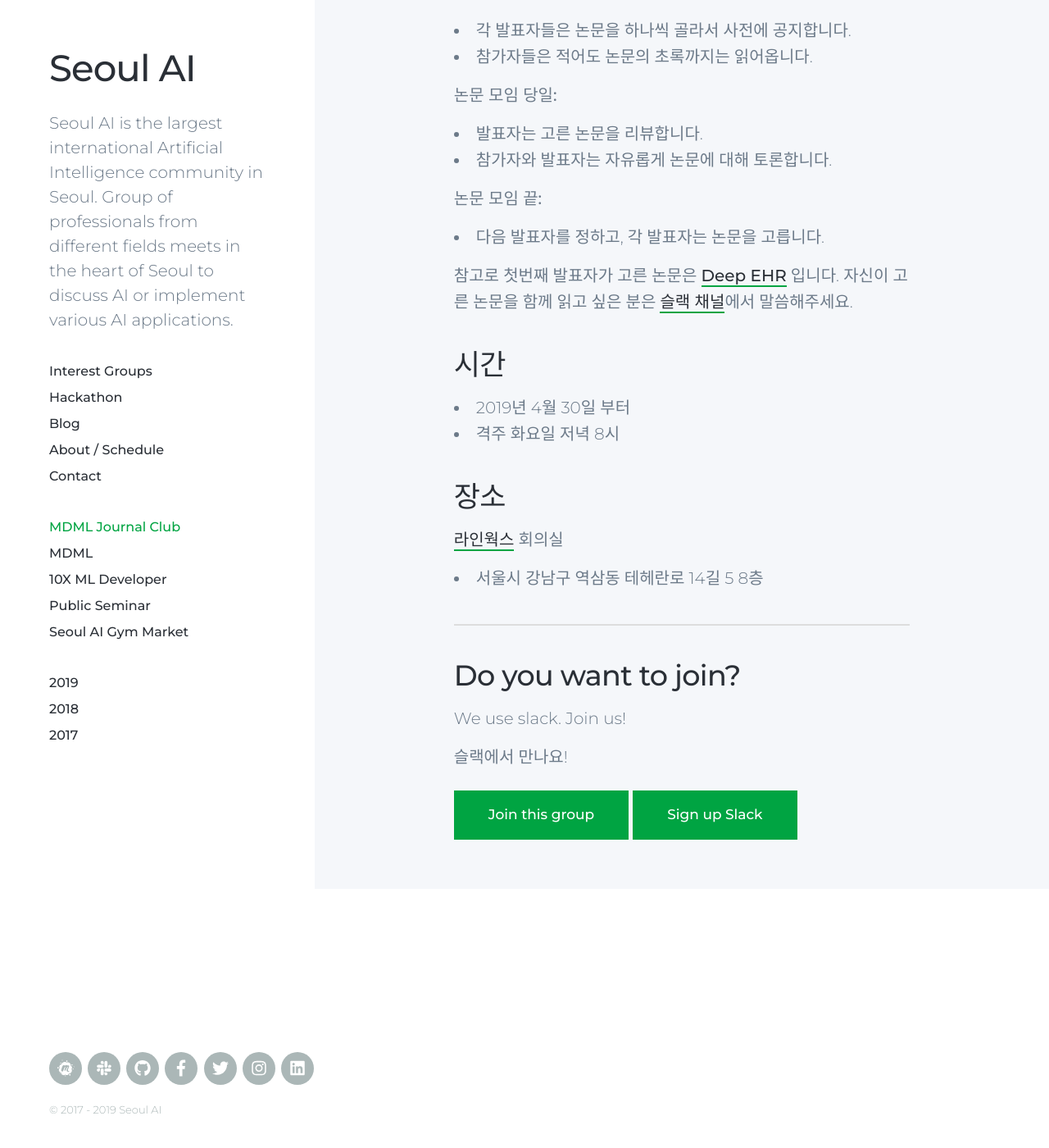
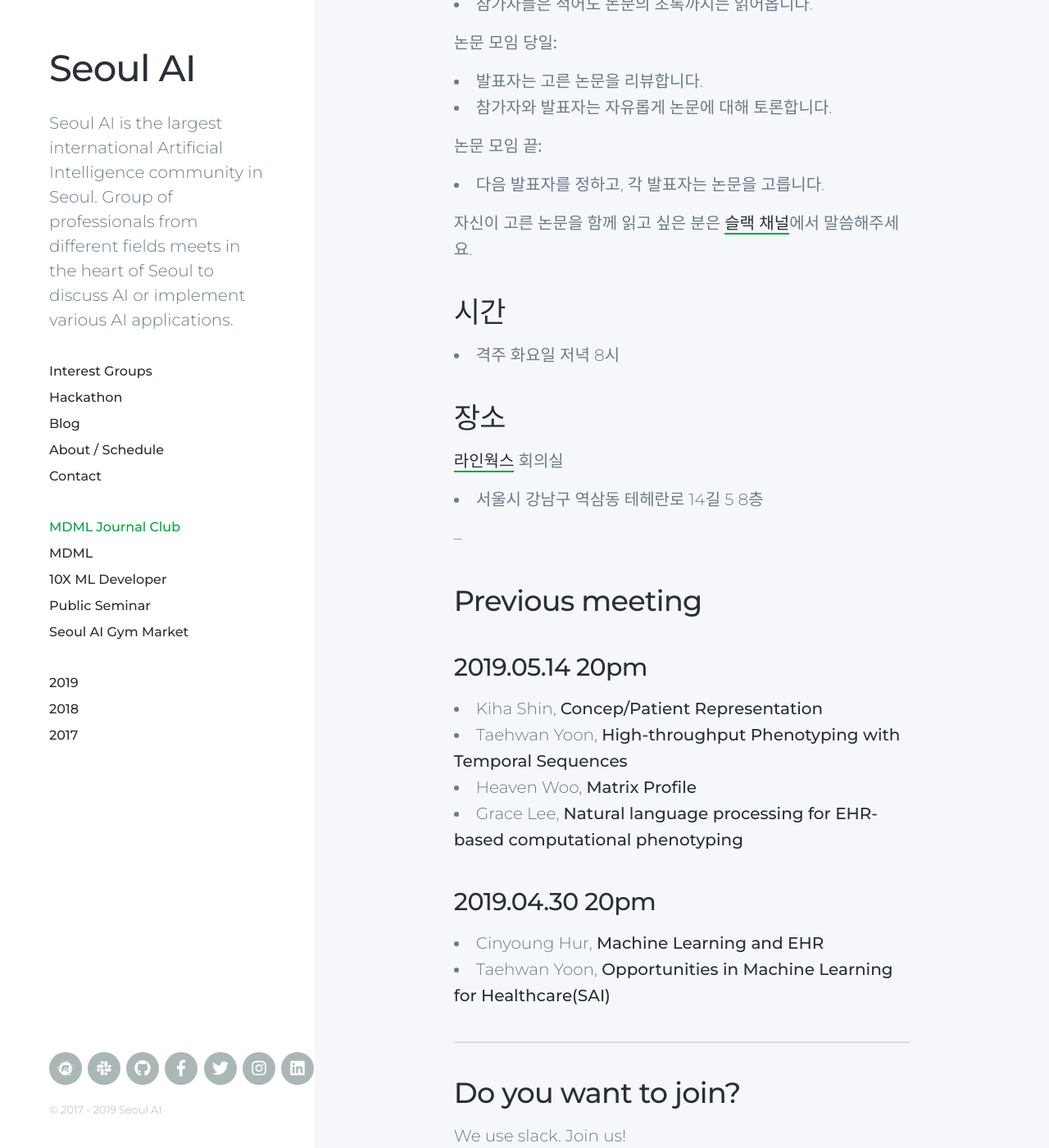
Before and after one commit to seoulai/seoulai.github.io, a Jekyll site: the page built from _projects/2019-04-15-MDML-Journal-Club.md, in a window 1280 px wide and 1400 px high, scrolled down 2011 px. Shown: the whole window at 82% size. Built offline with Jekyll 4.4.1, drawn with Linux system fonts in a browser that asks for light colours; nearby versions of some CDN libraries; some of the changed text lies outside the part shown.

Commit message:
Update MDML journal club page and add slides

```diff
--- a/_projects/2019-04-15-MDML-Journal-Club.md
+++ b/_projects/2019-04-15-MDML-Journal-Club.md
@@ -30,11 +30,9 @@
 **At the end of Journal Day:**
 * We select the next speakers and each speakers select papers to read.
 
-FYI, the paper selected by the first presenter is [Deep EHR](https://arxiv.org/abs/1706.03446).
 If you would like to cover papers you want, please talk to us in [Slack Channel](https://seoulai.slack.com/messages/CHVDLF7QC).
 
 ## When
-* Starting from April 30 2019
 * Every alternate Tuesdays 8pm
 
 ## Where
@@ -66,16 +64,29 @@
 **논문 모임 끝:**
 * 다음 발표자를 정하고, 각 발표자는 논문을 고릅니다.
 
-참고로 첫번째 발표자가 고른 논문은 [Deep EHR](https://arxiv.org/abs/1706.03446) 입니다.
 자신이 고른 논문을 함께 읽고 싶은 분은 [슬랙 채널](https://seoulai.slack.com/messages/CHVDLF7QC)에서 말씀해주세요.
 
 ## 시간
-* 2019년 4월 30일 부터
 * 격주 화요일 저녁 8시
 
 ## 장소
 [라인웍스](https://linewalks.com/) 회의실
 * 서울시 강남구 역삼동 테헤란로 14길 5 8층
+
+--
+
+## Previous meeting
+
+### 2019.05.14 20pm
+* Kiha Shin, [Concep/Patient Representation](/presentations/Kiha Shin Presentation 20190513.pdf)
+* Taehwan Yoon, [High-throughput Phenotyping with Temporal Sequences](/presentations/High-throughput_Phenotyping_with_Temporal_Sequences.pptx)
+* Heaven Woo, [Matrix Profile](/presentations/03_Matrix_Profile_for_MDML_Journal_Club.pdf)
+* Grace Lee, [Natural language processing for EHR-based computational phenotyping](/presentations/NLP_EHR.pdf)
+
+### 2019.04.30 20pm
+* Cinyoung Hur, [Machine Learning and EHR](/presentations/Machine_Learning_and_Electronic_Health_Records.pdf)
+* Taehwan Yoon, [Opportunities in Machine Learning for Healthcare(SAI)](/presentations/Opportunities_in_Machine_Learning_for_Healthcare(SAI).pptx)
+
 
 ---
 
```
Also changed, not shown: 5 other files.
